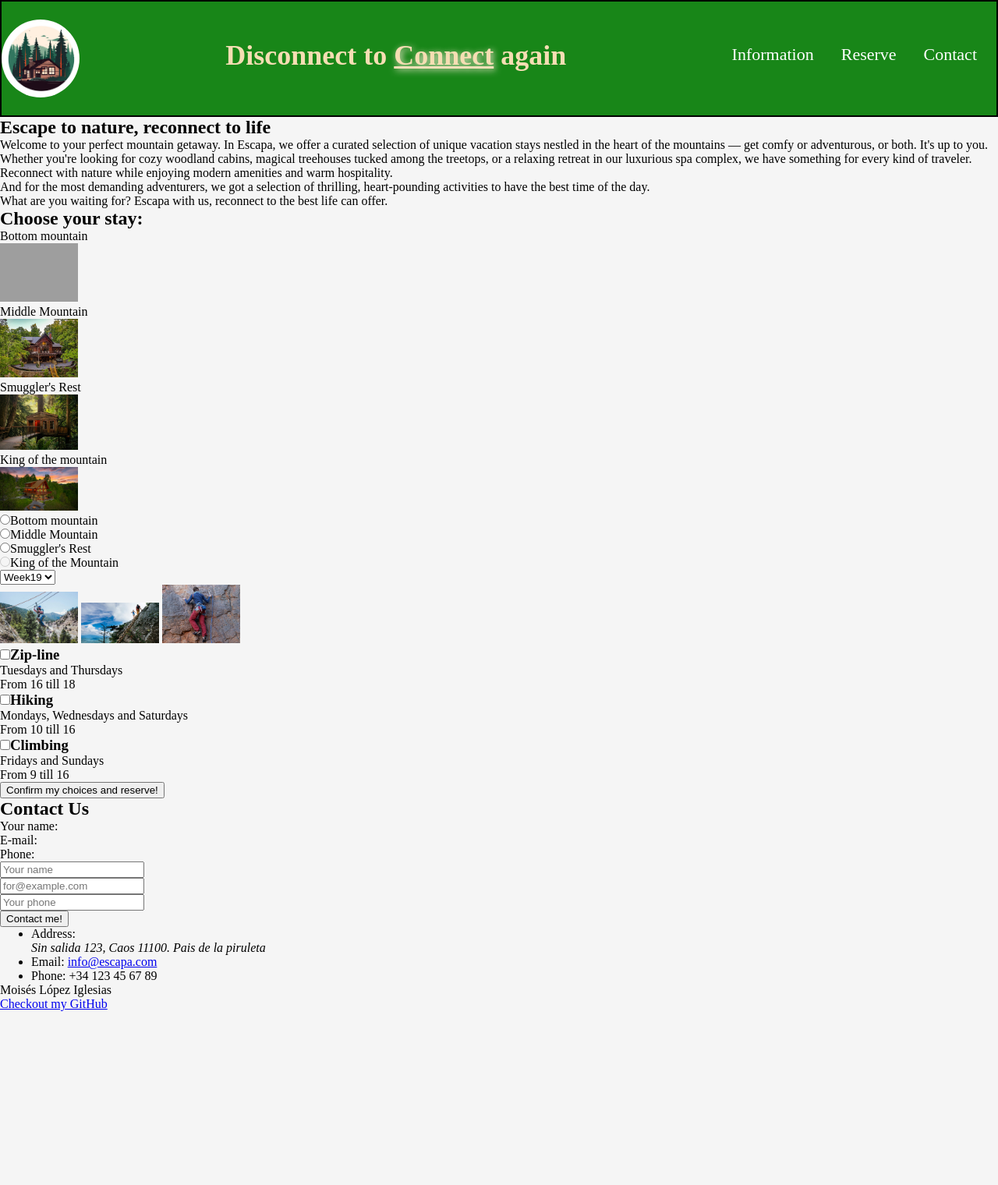
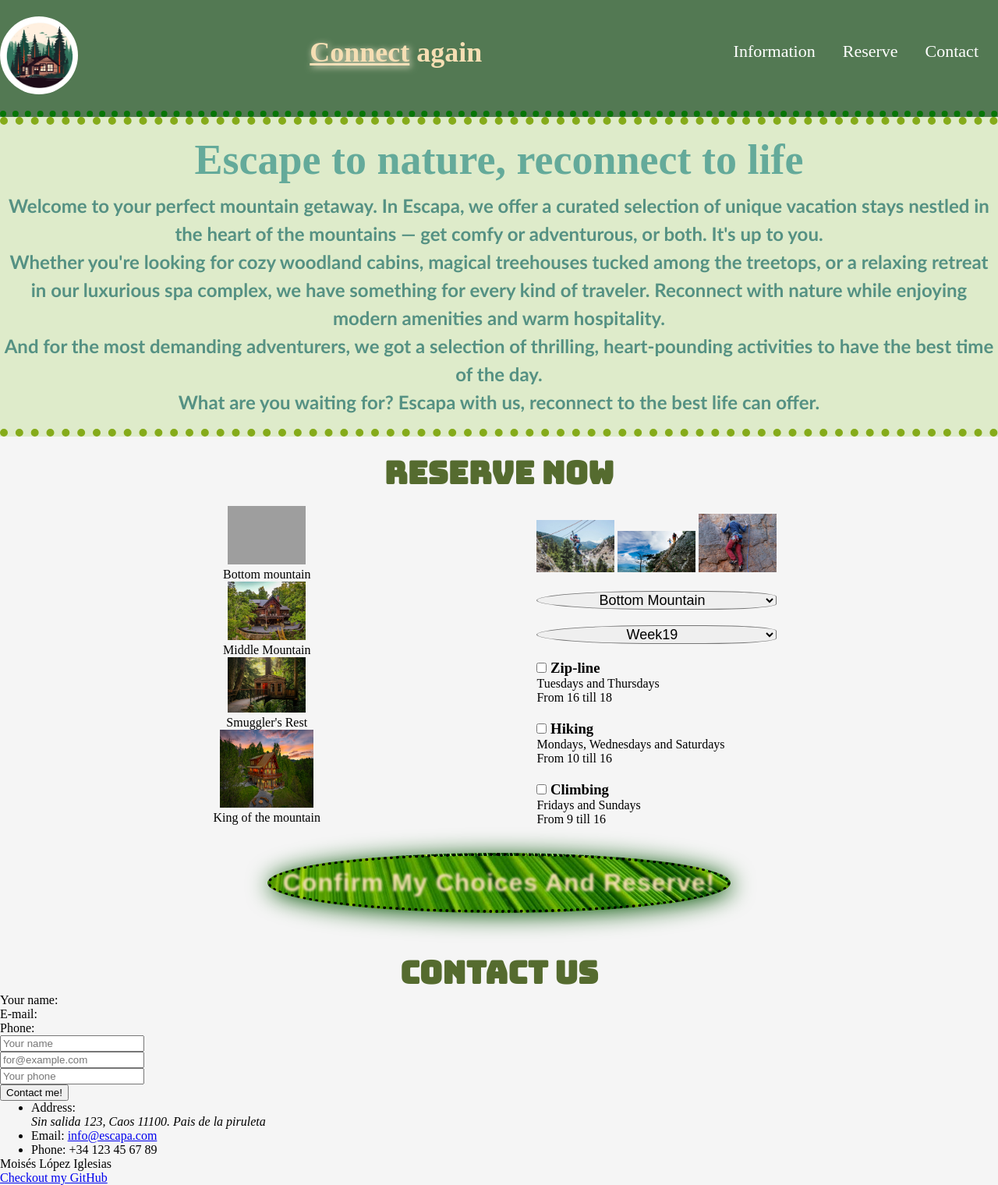
Before and after one commit to moiseslopez1014/csbdwxviii_ipcg_1, a plain HTML site: page index_moises.html in a window 1280 px wide. Shown: the whole page at 78% size. Before the commit the page ends 1297 px from the top, so only its background shows below. Drawn offline with Linux system fonts and the light colour scheme; grey boxes are pictures that could not be loaded; a web font is replaced by a local one.

Commit message:
sectionReserveCSS

```diff
--- a/index_moises.html
+++ b/index_moises.html
@@ -5,14 +5,32 @@
     <meta name="viewport" content="width=device-width, initial-scale=1.0" />
     <title>Escapa</title>
     <link rel="stylesheet" href="style_moises.css" />
+    <link rel="preconnect" href="https://fonts.googleapis.com" />
+    <link rel="preconnect" href="https://fonts.gstatic.com" crossorigin />
+    <link
+      href="https://fonts.googleapis.com/css2?family=Ms+Madi&display=swap"
+      rel="stylesheet"
+    />
+    <link rel="preconnect" href="https://fonts.googleapis.com" />
+    <link rel="preconnect" href="https://fonts.gstatic.com" crossorigin />
+    <link
+      href="https://fonts.googleapis.com/css2?family=Bungee&display=swap"
+      rel="stylesheet"
+    />
   </head>
   <body>
     <!--HEADER--SECTION-->
     <header class="header">
-      <img class="header__logo" src="images/logo.jpg" alt="Logo de
-      Escapa" width="100px" />
+      <img
+        class="header__logo"
+        src="images/logo.jpg"
+        alt="Logo de
+      Escapa"
+        width="100px"
+      />
       <div class="header__div">
-      <h1>Disconnect to <b>Connect</b> again</h1></div>
+        <h1><b>Connect</b> again</h1>
+      </div>
       <nav class="header__nav">
         <a class="header__link" href="#info">Information</a>
         <a class="header__link" href="#reserve">Reserve</a>
@@ -43,50 +61,58 @@
         </p>
       </section>
       <!--RESERVE--SECTION-->
-      <section id="reserve">
-        <h2>Choose your stay:</h2>
+      <h2>Reserve now</h2>
+      <section class="reserve_container" id="reserve">
         <div class="panelReserve" id="stays">
           <div class="selectionImages">
             <div>
-              <p>Bottom mountain</p>
               <img
                 src="images/cabin1.jpeg"
                 alt="Bottom Mountain"
                 width="100px"
               />
+              <p>Bottom mountain</p>
             </div>
             <div>
-              <p>Middle Mountain</p>
               <img
                 src="images/cabin3.jpg"
                 alt="Middle Mountain"
                 width="100px"
               />
+              <p>Middle Mountain</p>
             </div>
             <div>
-              <p>Smuggler's Rest</p>
               <img
                 src="images/thouse1.png"
                 alt="Smuggler's Rest"
                 width="100px"
               />
+              <p>Smuggler's Rest</p>
             </div>
             <div>
-              <p>King of the mountain</p>
               <img
                 src="images/cabin2.jpg"
                 alt="King of the Mountain"
-                width="100px"
+                width="120px"
+                height="100px"
               />
+              <p>King of the mountain</p>
+            </div>
           </div>
         </div>
         <div class="markSelection">
-            <input type="radio" value="BottomMountain" />Bottom mountain<br />
-            <input type="radio" value="MiddleMountain" />Middle Mountain<br />
-            <input type="radio" value="SmugglersRest" />Smuggler's Rest<br />
-            <input type="radio" disabled value="MingMountain" />King of the
-            Mountain<br />
-            <select>
+          <div class="panelReserve" id="activities">
+            <img src="images/zipline.jpg" alt="Zip-line" width="100px" />
+            <img src="images/hiking.jpg" alt="Hiking" width="100px" />
+            <img src="images/climbing.jpg" alt="Climbing" width="100px" />
+          </div>
+          <select name="house" id="houseSelection">
+            <option value="bottomMountain">Bottom Mountain</option>
+            <option value="middleMountain">Middle Mountain</option>
+            <option value="smugglersRest">Smuggler's Rest</option>
+            <option value="kingMountain" disabled>King of the mountain</option>
+          </select>
+          <select name="week" id="weekSelection">
             <option value="Week19">Week19</option>
             <option value="Week20">Week20</option>
             <option value="Week21" disabled>Week21</option>
@@ -94,55 +120,52 @@
             <option value="Week23">Week23</option>
             <option value="Week24">Week24</option>
             <option value="Week25">Week25</option>
-              <option value="Week26">Week26</option>
+            <option value="Week26" disabled>Week26</option>
             <option value="Week27">Week27</option>
           </select>
-          </div>
-        </div>
-        <div class="panelReserve" id="activities">
-          <div class="selectionImages">
-            <img src="images/zipline.jpg" alt="Zip-line" width="100px" />
-            <img src="images/hiking.jpg" alt="Hiking" width="100px" />
-            <img src="images/climbing.jpg" alt="Climbing" width="100px" />
-          </div>
-          <div class="markSelection">
           <div>
-              <h3><input type="checkbox" value="zipline" />Zip-line</h3>
+            <h3><input type="checkbox" value="zipline" /> Zip-line</h3>
             Tuesdays and Thursdays<br />
             From 16 till 18
           </div>
           <div>
-              <h3><input type="checkbox" value="hiking" />Hiking</h3>
+            <h3><input type="checkbox" value="hiking" /> Hiking</h3>
             Mondays, Wednesdays and Saturdays<br />
             From 10 till 16
           </div>
           <div>
-              <h3><input type="checkbox" value="climbing" />Climbing</h3>
+            <h3><input type="checkbox" value="climbing" /> Climbing</h3>
             Fridays and Sundays<br />
             From 9 till 16
           </div>
         </div>
-        </div>
-        <input type="submit" value="Confirm my choices and reserve!" />
       </section>
+      <input
+        id="confirmButton"
+        type="submit"
+        value="Confirm my choices and reserve!"
+      />
       <section id="contact">
         <h2>Contact Us</h2>
         <div id="contactForm">
           <div>
-                Your name:<br>
-                E-mail:<br>
+            Your name:<br />
+            E-mail:<br />
             Phone:
           </div>
           <div>
-                <input type="text" placeholder="Your name"><br>
-                <input type="email" placeholder="for@example.com"><br>
-                <input type="tel" minlength="9" placeholder="Your phone">
+            <input type="text" placeholder="Your name" /><br />
+            <input type="email" placeholder="for@example.com" /><br />
+            <input type="tel" minlength="9" placeholder="Your phone" />
           </div>
-            <input type="submit" value="Contact me!">
+          <input type="submit" value="Contact me!" />
         </div>
         <div id="contactInfo">
           <ul>
-                <li>Address:<address>Sin salida 123, Caos 11100. Pais de la piruleta</address></li>
+            <li>
+              Address:
+              <address>Sin salida 123, Caos 11100. Pais de la piruleta</address>
+            </li>
             <li>Email: <a href="mailto:info@escapa.com">info@escapa.com</a></li>
             <li>Phone: +34 123 45 67 89</li>
           </ul>
--- a/style_moises.css
+++ b/style_moises.css
@@ -1,22 +1,41 @@
+.ms-madi-regular {
+    font-family: "Ms Madi", cursive;
+    font-weight: 400;
+    font-style: normal;
+}
+
+.bungee-regular {
+  font-family: "Bungee", sans-serif;
+  font-weight: 400;
+  font-style: normal;
+}
+
+
 *{
     margin: 0;
     box-sizing: border-box
 }
-body{
-    background-color: whitesmoke
+body {
+    background-color: whitesmoke;
+}
+h2 {
+    text-align: center;
+    font-size: 40px;
+    font-family: "Bungee";
+    color: darkolivegreen;
 }
 
 /*header*/
 .header{
     display: flex;
     flex-direction: row;
-    border: 2px solid black;
+    border-bottom: 8px dotted rgb(7, 117, 7);
     width: 100%;
     height: 150px;
     flex-grow :1;
     justify-content: space-between;
     align-items: center;
-    background-color: rgb(24, 134, 24)
+    background-color: rgb(83, 121, 83)
 
 }
 h1 {
@@ -62,10 +81,6 @@ h1 b {
     padding-left: 10px;
     color: white;
     font-size: 22px;
-
-}
-@media screen {
-    <450px;
 }
 
 /*MAIN*/
@@ -75,26 +90,85 @@ h1 b {
 
 
 /*INFO*/
-.main__info{
+#info{
+    border-top:10px dotted rgb(133, 171, 26);
+    padding-top: 5px;
+    text-align: center;
+    text-wrap: pretty;
+    line-height: 1.5;
+    font-weight: 700;
+    font-size: 24px;
+    background-color: rgb(222, 235, 202);
+    color: rgb(85, 145, 131);
+    font-family: 'Trebuchet MS', 'Lucida Sans Unicode', 'Lucida Grande', 'Lucida Sans', Arial, sans-serif;
+    border-bottom:10px dotted rgb(133, 171, 26);
+    padding-bottom: 16px;
+    margin-bottom: 20px;
+}
+
+#info > h2 {
+    font-family: "Ms Madi";
+    font-size: 54px;
+    color: rgb(100, 170, 154);
 
 }
-.main__h2{
-
-}
-.main__p{
-
+/*RESERVE*/
+.reserve_container{
+    margin: 16px 6px 24px 6px;
+    display: flex;
+    justify-content: space-evenly;
 }
 
-/*RESERVE*/
-.reserve__conteiner{
+#stays {
+    display: flex;
+    text-align: center;
+}
 
+.markSelection {
+
+    display: flex;
+    flex-direction: column;
+    justify-content: center;
+    gap: 20px;
+    margin: 10px;
 }
-.aside1{
 
+#houseSelection, #weekSelection{
+    font-size: large;
+    border-radius: 100%;
+    text-align: center;
+    border-style: groove;
+    border-bottom-right-radius: 60%;
+    border-top-right-radius: 60%;
 }
-.aside2{
 
+#confirmButton {
+    padding: 16px;
+    font-size: 32px;
+    font-weight: 700;
+    color: transparent;
+    letter-spacing: 1px;
+    box-shadow: 2px 3px 30px rgb(6, 86, 6);
+    text-transform: capitalize;
+    text-shadow: 0 0 3px wheat;
+    border-radius: 70%;
+    border-color: rgb(67, 100, 71);
+    border: 4px dotted black;
+    display: flex;
+    justify-content: center;
+    align-items: center;
+    margin: 0 auto;
+    background-image: url(images/leaf.jpg);
+    margin-bottom: 50px;
 }
+
+#confirmButton:hover {
+    color: azure;
+    box-shadow: 2px 3px 60px rgb(6, 86, 6);
+    text-shadow: 0 0 6px rgb(255, 255, 255);
+    border: 12px double aliceblue;
+}
+
 /*CONTACT*/
 .form{
 
```
Also changed, not shown: images/leaf.jpg (added). Lines whose indentation alone changed are shown as unchanged.
